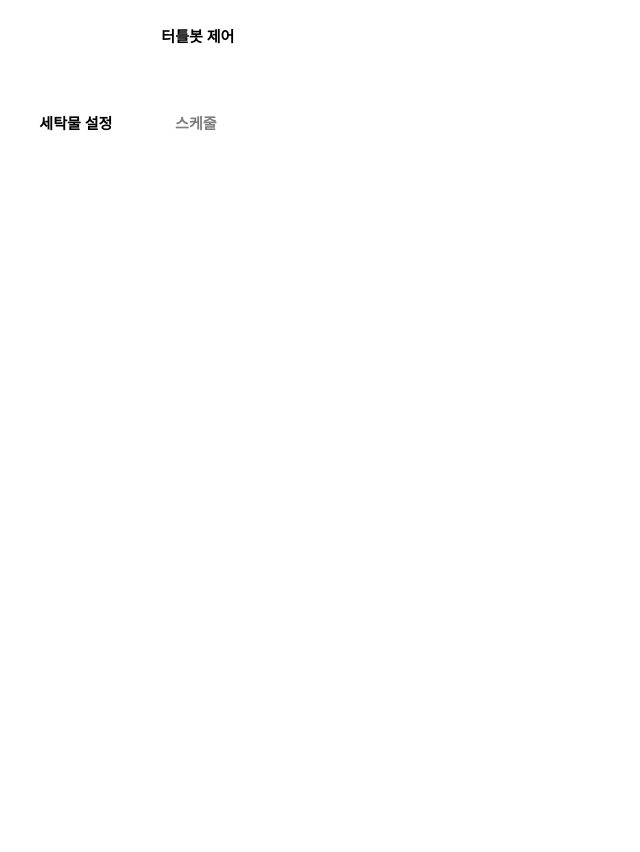
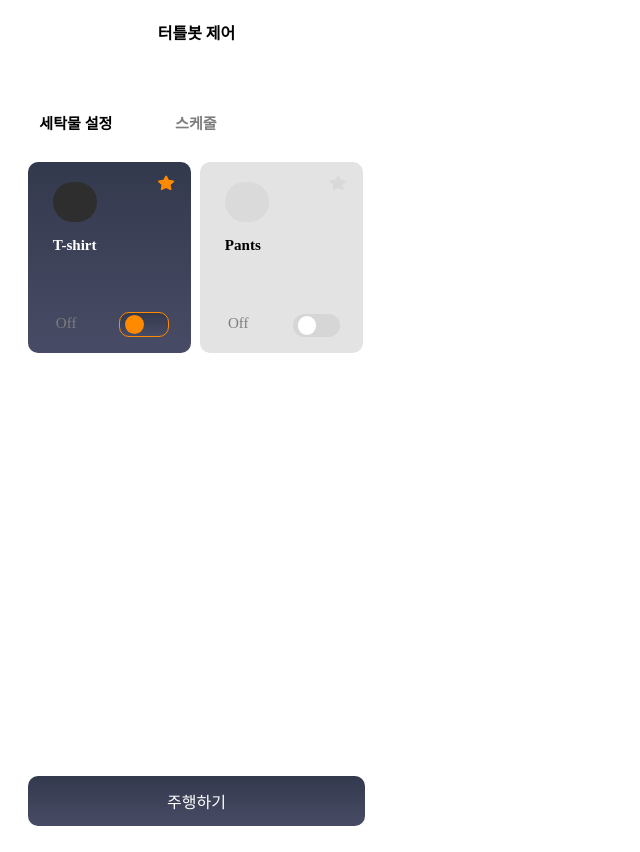
Before and after one commit to wwldwwld7/ssak3, a React (Create React App) app in the folder frontend/ssak3/: page / in a window 1280 px wide. Shown: the whole page, without its empty margins (0-640 px from the left). Built offline with nearby package versions, Linux system fonts and the light colour scheme; a web font is replaced by a local one.

Commit message:
feat : 세탁물 설정 UI 개발

```diff
--- a/frontend/ssak3/src/components/turtlebotstarter/index.jsx
+++ b/frontend/ssak3/src/components/turtlebotstarter/index.jsx
@@ -1,18 +1,73 @@
-import React from "react";
+import React, {useState} from "react";
 import styles from "./style.css";
 
-const turtleBotStarter = () =>{
+const TurtleBotStarter = () =>{
+    // 초기 상태
+    const [starIsVisible, setStarIsVisible] = useState(false);
+    const [isVisible, setIsVisible] = useState(false);
+    const starToggleVisibility = () =>{
+        setStarIsVisible(!starIsVisible);
+    };
+    const toggleVisibility = () => {
+        setIsVisible(!isVisible);
+    };
     return (
     <div className="controlContainer">
-        <div>
+        <div className="nav">
             <div className="title">터틀봇 제어</div>
         </div>
-        <div>
+        <div className="menu">
             <div className="menuOn">세탁물 설정</div>
             <div className="menuOff">스케줄</div>
+        </div>
+        <div className="container">
+            <div className="starFrame">
+                <div className="starLogoFrame"></div>
+                <div className="starBtn"></div>
+                <div className="starTitle">T-shirt</div>
+                { starIsVisible ?
+                <div>
+                    <div className="starOnText">On</div>
+                    <div className="starToggleOnBg">
+                        <div className="starToggleOn" onClick={starToggleVisibility}></div>
+                    </div>
+                </div>
+                :
+                <div>
+                    <div className="offText">Off</div>
+                    <div className="starToggleOffBg">
+                        <div className="starToggleOff" onClick={starToggleVisibility}></div>
+                    </div>
+                </div>
+                }
+            </div>
+            <div className="unstarFrame">
+                <div className="logoFrame"></div>
+                <div className="unStarBtn"></div>
+                <div className="unstarTitle">Pants</div>
+                {isVisible ?
+                <div>
+                    <div className="unstarOnText">On</div>
+                    <div className="toggleOnBg">
+                        <div className="toggleOn" onClick={toggleVisibility}></div>
+                    </div>
+                </div>
+                :
+                <div>
+                    <div className="offText">Off</div>
+                    <div className="toggleOffBg">
+                        <div className="toggleOff" onClick={toggleVisibility}></div>
+                    </div>
+                </div>
+                }
+
+            </div>
+        </div>
+        <div className="startBtn">
+            주행하기
         </div>
     </div>
     );
 };
 
-export default turtleBotStarter;
+export default TurtleBotStarter;
--- a/frontend/ssak3/src/components/turtlebotstarter/style.css
+++ b/frontend/ssak3/src/components/turtlebotstarter/style.css
@@ -5,6 +5,16 @@
     height: 852px;
 
     background: #FFFFFF;
+}
+
+/* nav title*/
+.title{
+    position: absolute;
+    width: 100%;
+    text-align: center;
+    font-weight: 600;
+    font-family: 'Lexend';
+    top: 20px;
 }
 
 /* Group - off */
@@ -17,28 +27,42 @@
     top: 162px;
 }
 
-/* groupOffFrame */
-.groupOffFrame{
+/* Unstar frame */
+.unstarFrame{
     position: absolute;
-    width: 163.11px;
-    height: 190.66px;
+    width: 143.11px;
+    height: 170.66px;
     left: 200.1px;
     top: 162px;
-
+    padding: 10px;
     background: #E4E3E3;
-    border-radius: 17.7358px;
+    border-radius: 10px;
 }
 
-/* Star Frame */
+/* Star frame */
 .starFrame{
     position: absolute;
-    width: 163.31px;
-    height: 172.04px;
+    width: 143.31px;
+    height: 170.66px;
     left: 28px;
     top: 162px;
-
+    padding: 10px;
     background: linear-gradient(180deg, #33394D 0%, #484B65 100%);
     border-radius: 10px;
+}
+/* Starframe shadow*/
+
+.starFrameShadow{
+    position: absolute;
+    width: 147.47px;
+    height: 132.13px;
+    left: 50.17px;
+    top: 210.77px;
+
+    background: #1B1B1B;
+    opacity: 0.5;
+    filter: blur(23.9434px);
+    border-radius: 17.7358px;
 }
 
 /* groupOffType */
@@ -46,8 +70,8 @@
     position: absolute;
     width: 95.77px;
     height: 19px;
-    left: 224.87px;
-    top: 235.6px;
+    left: 24.77px;
+    top: 73.6px;
 
     font-family: 'Lexend';
     font-style: normal;
@@ -61,12 +85,12 @@
 
 
 /* Off - TEXT */
-.groupOffText{
+.offText{
     position: absolute;
     width: 26.69px;
     height: 19px;
-    left: 224.81px;
-    top: 313.64px;
+    left: 24.77px;
+    bottom: 20.02px;
 
     font-family: 'Lexend';
     font-style: normal;
@@ -79,12 +103,12 @@
 }
 
 /* On - TEXT*/
-.unstarText{
+.unstarOnText{
     position: absolute;
     width: 23.72px;
     height: 19px;
-    left: 52.71px;
-    top: 498.98px;
+    left: 24.77px;
+    bottom: 20.02px;
 
     font-family: 'Lexend';
     font-style: normal;
@@ -95,13 +119,11 @@
 
     color: #000000;
 }
-/* Shirts */
-.starText{
+/* starOnText */
+.starOnText{
     position: absolute;
-    width: 71.26px;
-    height: 19px;
-    left: 52.74px;
-    top: 235.6px;
+    left: 24.77px;
+    bottom: 20.02px;
 
     font-family: 'Lexend';
     font-style: normal;
@@ -112,35 +134,71 @@
 
     color: #FFFFFF;
 }
-/* Logo Background*/
-.logoBackground{
+
+/* logo frame */
+.logoFrame{
     position: absolute;
-    width: 44.48px;
-    height: 39.91px;
-    left: 224.81px;
-    top: 179.74px;
-
-    background: #DADADA;
+    width: 44.484px;
+    height: 39.906px;
+    top: 20px;
+    left: 24.71px;
+    flex-shrink: 0;
+    /* fill: #DADADA; */
+    border-radius: 30px;
+    background-color: #DADADA;
 }
 
 /* Toggle */
-.toggle{
+.toggleOn{
     position: absolute;
-    width: 47.45px;
-    height: 22.75px;
-    left: 295.99px;
-    top: 311.87px;
+    width: 18.75px;
+    height: 18.75px;
+    right: 10%;
+    top: 9%;
+    display: flex;
+    align-items: center;
+    background-color: #FFFFFF;
+    border-radius: 15px;
 }
 
+.toggleOff{
+    position: absolute;
+    width: 18.75px;
+    height: 18.75px;
+    left: 10%;
+    top: 9%;
+    display: flex;
+    align-items: center;
+    background-color: #FFFFFF;
+    border-radius: 15px;
+}
+.starToggleOn{
+    position: absolute;
+    width: 18.75px;
+    height: 18.75px;
+    right: 10%;
+    top: 9%;
+    background-color: #FF8A00;
+    border-radius: 15px;
+}
+
+.starToggleOff{
+    position: absolute;
+    width: 18.75px;
+    height: 18.75px;
+    left: 10%;
+    top: 9%;
+    background-color: #FF8A00;
+    border-radius: 15px;
+}
 
 /* Toggle off - background */
 .toggleOffBg{
     position: absolute;
     width: 47.45px;
     height: 22.75px;
-    left: 295.99px;
-    top: 311.87px;
-
+    right: 22.77px;
+    bottom: 16.02px;
     background: #D6D6D6;
     border-radius: 17.7358px;
 }
@@ -149,19 +207,20 @@
     position: absolute;
     width: 47.51px;
     height: 22.75px;
-    left: 124.01px;
-    top: 293.25px;
+    right: 22.77px;
+    bottom: 16.02px;
 
     background: linear-gradient(180deg, #33394D 0%, #484B65 100%);
-
+    border: 1.77358px solid #FF8A00;
+    border-radius: 10px;
 }
 /* Toggle on - background */
 .toggleOnBg{
     position: absolute;
     width: 47.45px;
     height: 22.75px;
-    left: 123.89px;
-    top: 497.21px;
+    right: 22.77px;
+    bottom: 16.02px;
 
     background: #000000;
     border-radius: 17.7358px;
@@ -170,22 +229,10 @@
     position: absolute;
     width: 47.45px;
     height: 22.75px;
-    left: 123.89px;
-    top: 497.21px;
+    right: 22.77px;
+    bottom: 16.02px;
 
     background: #000000;
-    border: 1.77358px solid #FF8A00;
-    border-radius: 10px;
-}
-/* Toggle off */
-.toggleOff{
-    position: absolute;
-    width: 19.77px;
-    height: 17.74px;
-    left: 299.94px;
-    top: 314.53px;
-
-    background: #FFFFFF;
     border: 1.77358px solid #FF8A00;
     border-radius: 10px;
 }
@@ -195,9 +242,10 @@
     position: absolute;
     width: 44.54px;
     height: 39.91px;
-    left: 52.74px;
-    top: 179.74px;
+    top: 20px;
+    left: 24.71px;
 
+    border-radius: 30px;
     background: #2E2E2E;
 }
 
@@ -237,21 +285,6 @@
     color: #000000;
 }
 
-/* shadow */
-.shadow{
-    position: absolute;
-    width: 147.47px;
-    height: 132.13px;
-    left: 50.17px;
-    top: 210.77px;
-
-    background: #1B1B1B;
-    opacity: 0.5;
-    filter: blur(23.9434px);
-    border-radius: 17.7358px;
-}
-
-
 /* Start btn */
 .startBtn{
     position: absolute;
@@ -260,35 +293,46 @@
     left: 28px;
     top: 776px;
 
+    color: white;
     background: linear-gradient(180deg, #33394D 0%, #484B65 100%);
     border-radius: 10px;
+
+    display: flex;
+    justify-content: center; /* 수평 가운데 정렬 */
+    align-items: center; /* 수직 가운데 정렬 */
 }
 
 /* Star */
 .starBtn{
     position: absolute;
-    width: 19.51px;
-    height: 17.74px;
-    left: 158.36px;
-    top: 179.74px;
+    width: 20px;
+    height: 20px;
+    right: 15px;
+    top: 10px;
+    background: url(../../../public/star.png);
+    background-size: contain; /* 이미지 크기를 비율을 유지하면서 조정합니다. */
+  background-repeat: no-repeat; /* 이미지 반복을 비활성화합니다. */
+  background-position: center; /* 이미지를 가운데 정렬합니다. */
 }
 
 .unStarBtn{
     position: absolute;
-    width: 19.51px;
-    height: 17.74px;
-    left: 158.36px;
-    top: 179.74px;
+    width: 20px;
+    height: 20px;
+    right: 15px;
+    top: 10px;
+    background: url(../../../public/unstar.png);
+    background-size: contain; /* 이미지 크기를 비율을 유지하면서 조정합니다. */
+  background-repeat: no-repeat; /* 이미지 반복을 비활성화합니다. */
+  background-position: center; /* 이미지를 가운데 정렬합니다. */
 }
 
 
 /* Title */
-.title{
+.unstarTitle{
     position: absolute;
-    width: 95.77px;
-    height: 19px;
-    left: 150px;
-    top: 28px;
+    left: 24.77px;
+    top: 73.6px;
 
     font-family: 'Lexend';
     font-style: normal;
@@ -296,19 +340,14 @@
     font-size: 15.0755px;
     line-height: 19px;
     /* identical to box height, or 124% */
-    text-align: center;
 
     color: #000000;
 }
 
-
-/* Start btn text */
-.startBtnText{
+.starTitle{
     position: absolute;
-    width: 95.77px;
-    height: 19px;
-    left: 150px;
-    top: 792px;
+    left: 24.77px;
+    top: 73.6px;
 
     font-family: 'Lexend';
     font-style: normal;
@@ -316,11 +355,9 @@
     font-size: 15.0755px;
     line-height: 19px;
     /* identical to box height, or 124% */
-    text-align: center;
 
     color: #FFFFFF;
 }
-
 
 /* Control icon (뒤로가기, 홈 버튼, 추가 버튼) */
 .controlBtnIcon{
```
Also changed, not shown: frontend/ssak3/public/star.png (added), frontend/ssak3/public/unstar.png (added).
